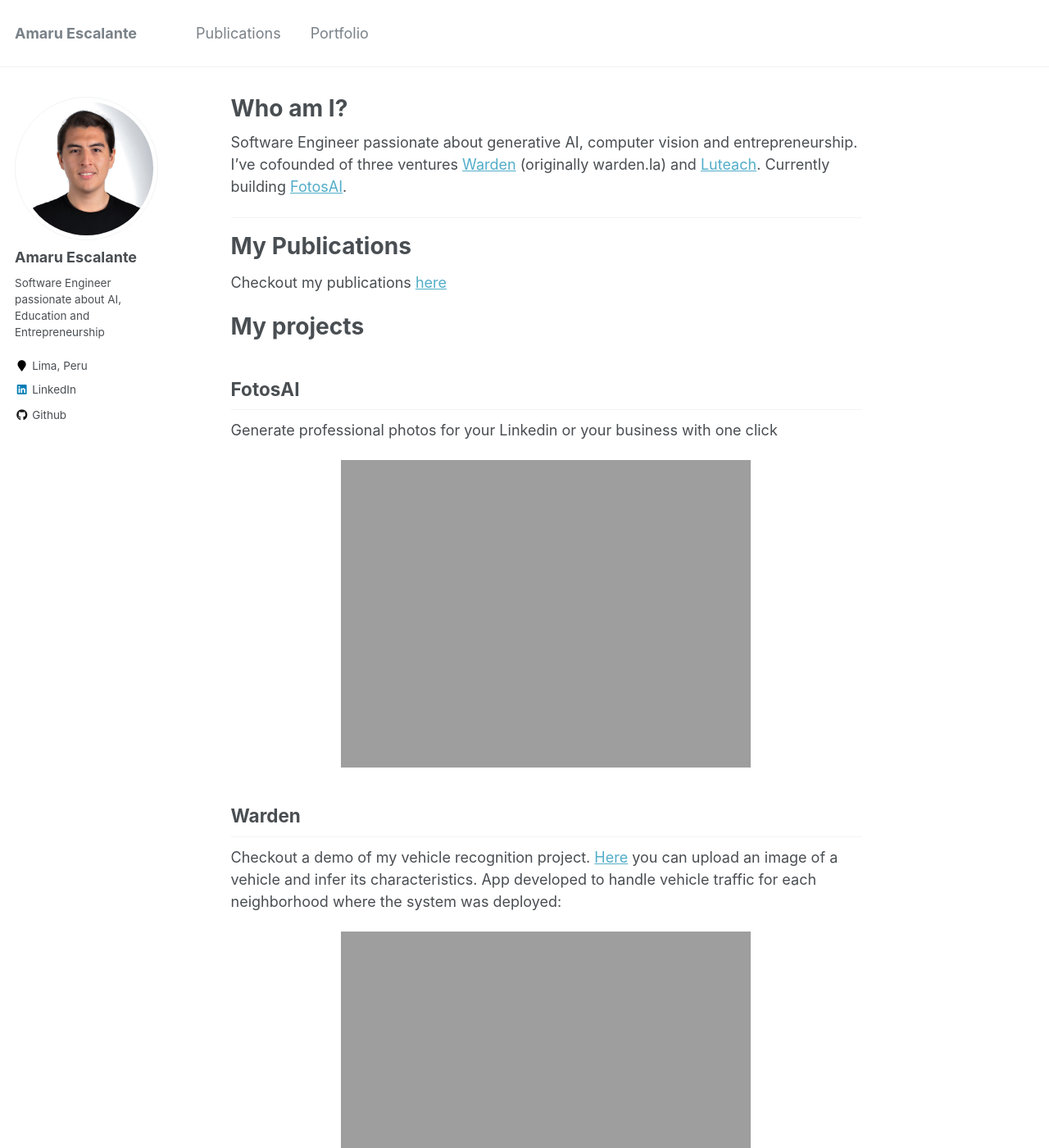
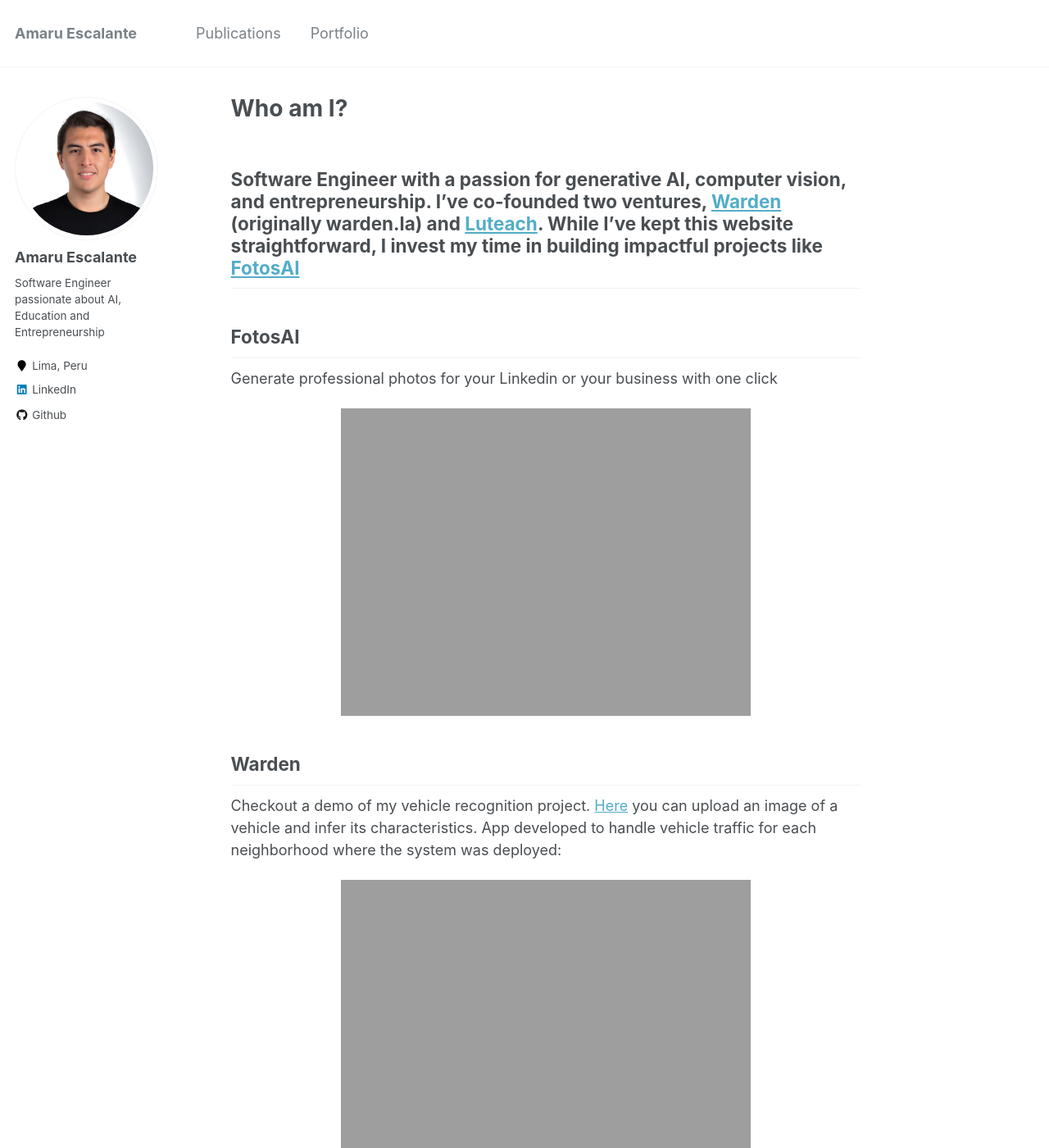
Before and after one commit to AmaruEscalante/amaru.github.io, a Jekyll site: the page built from _pages/about.md, in a window 1280 px wide and 1400 px high. Shown: the whole window at 82% size. Built offline with Jekyll 4.4.1, drawn with Linux system fonts in a browser that asks for light colours; some of the changed text lies outside the part shown.

Commit message:
feat: update about

```diff
--- a/_pages/about.md
+++ b/_pages/about.md
@@ -8,15 +8,8 @@ redirect_from:
   - /about.html
 ---
 
-Software Engineer passionate about generative AI, computer vision and entrepreneurship. I've cofounded of three ventures [Warden](https://wardentec.com) (originally warden.la) and [Luteach](https://luteach.com). Currently building [FotosAI](https://app.fotosai.xyz).
-
-
+Software Engineer with a passion for generative AI, computer vision, and entrepreneurship. I've co-founded two ventures, [Warden](wardentec.com) (originally warden.la) and [Luteach](luteach.com). While I've kept this website straightforward, I invest my time in building impactful projects like [FotosAI](app.fotosai.xyz)
 ---
-# My Publications
-Checkout my publications [here](https://amaruescalante.io/publications/)
-
-# My projects
-
 ## FotosAI
 Generate professional photos for your Linkedin or your business with one click
 <p align="center">
```
Also changed, not shown: other parts of _pages/about.md (+3 -0 lines).
